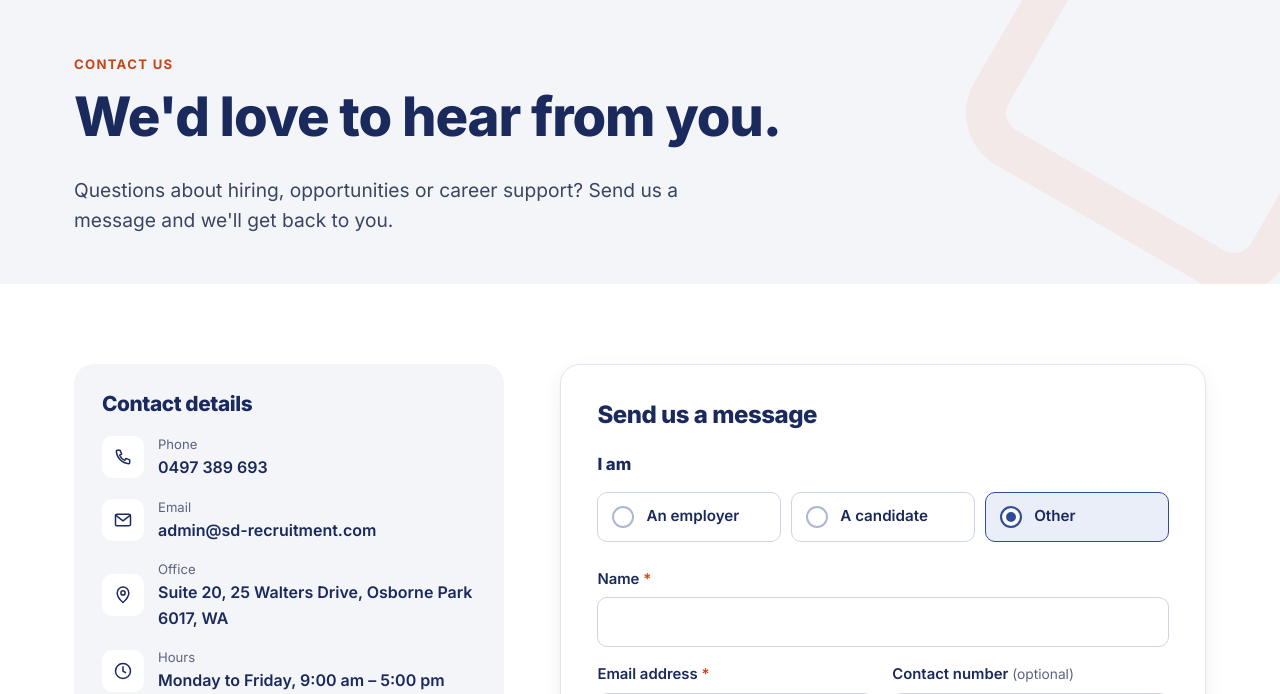
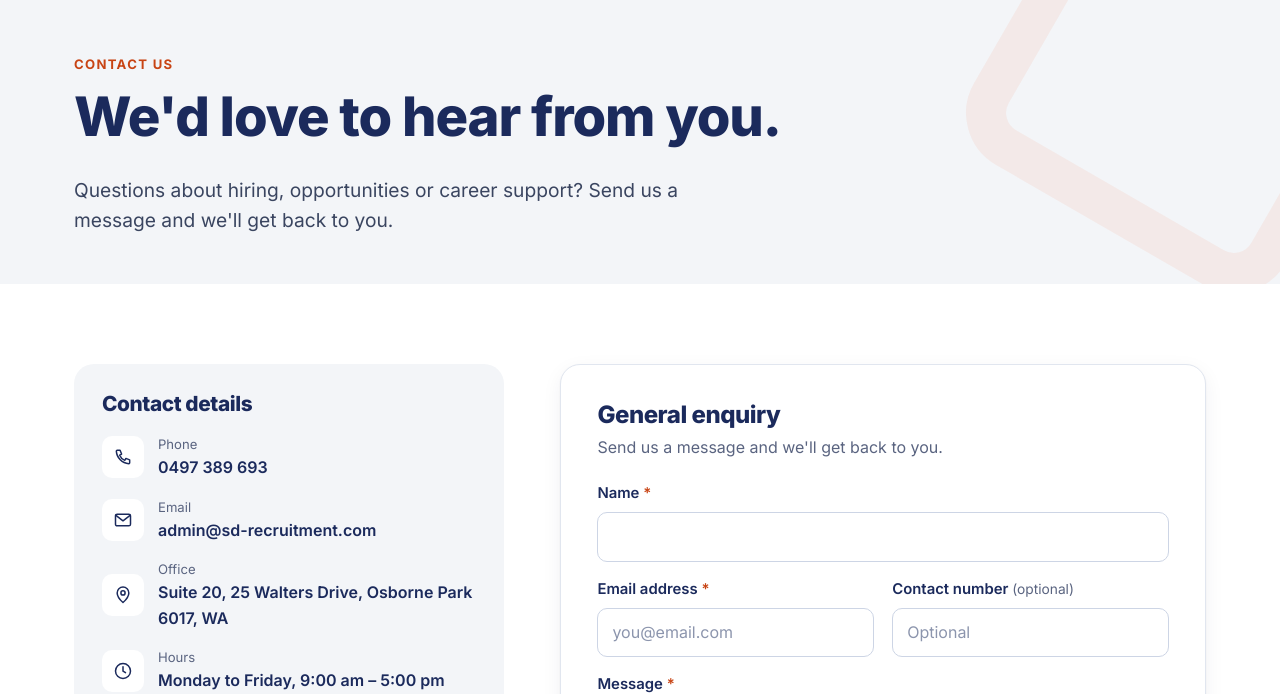
Before and after one commit to t-hinley/sd-recruitment, a Django app: page /contact/ in a window 1280 px wide. Shown: the part 86-780 px from the top of the page. Run offline with Django 5.2, Linux system fonts and the light colour scheme.

Commit message:
Contact Us: general enquiry form only
Removes the I am (An employer / A candidate / Other) choice; messages are saved as
general enquiries. The form is titled General enquiry.

Co-Authored-By: Claude Opus 5.5 <noreply@anthropic.com>
Claude-Session: https://claude.ai/code/session_018i6KhyRKKuaj4sJwSsDdCc

```diff
--- a/core/forms.py
+++ b/core/forms.py
@@ -208,11 +208,10 @@ class ContactForm(HoneypotMixin, forms.ModelForm):
 
     class Meta:
         model = ContactEnquiry
-        fields = ["name", "email", "phone", "enquirer_type", "message"]
+        fields = ["name", "email", "phone", "message"]  # saved as a general enquiry (enquirer type "Other")
         widgets = {
             "name": forms.TextInput(attrs={"autocomplete": "name"}),
             "email": forms.EmailInput(attrs={"autocomplete": "email", "placeholder": "you@email.com"}),
             "phone": forms.TextInput(attrs={"autocomplete": "tel", "inputmode": "tel", "placeholder": "Optional"}),
-            "enquirer_type": forms.RadioSelect,
             "message": forms.Textarea(attrs={"rows": 5, "placeholder": "How can we help?"}),
         }
--- a/static/css/style.css
+++ b/static/css/style.css
@@ -287,7 +287,8 @@ p { margin: 0 0 1em; }
 .ticks .icon { width: 22px; height: 22px; padding: 4px; border-radius: 50%; background: var(--orange-soft); color: var(--orange-strong); }
 .form-card { background: #fff; border-radius: var(--radius-lg); padding: 36px; box-shadow: var(--shadow-lg); border: 1px solid var(--line); }
 .form-section:not(.section--grey) .form-card { box-shadow: var(--shadow); }
-.form-card__title { font-size: 1.5rem; margin-bottom: 22px; }
+.form-card__title { font-size: 1.5rem; margin-bottom: 6px; }
+.form-card__intro { margin: 0 0 22px; color: var(--muted); }
 fieldset { border: 0; margin: 0 0 26px; padding: 0; min-width: 0; }
 legend { padding: 0; margin-bottom: 14px; color: var(--blue-ink); font-weight: 800; font-size: 1.05rem; }
 .field-grid { display: grid; grid-template-columns: 1fr 1fr; gap: 16px 18px; }
--- a/templates/core/contact.html
+++ b/templates/core/contact.html
@@ -39,23 +39,12 @@
       {% if sent %}
         {% include "includes/form_success.html" with title="Message sent" again_url="?#enquiry" again_label="Send another message" %}
       {% else %}
-      <h2 class="form-card__title">Send us a message</h2>
+      <h2 class="form-card__title">General enquiry</h2>
+      <p class="form-card__intro">Send us a message and we'll get back to you.</p>
       <form method="post" action="{% url 'core:contact' %}#enquiry" novalidate>
         {% csrf_token %}
         {% include "includes/form_errors.html" %}
         <div class="hp" aria-hidden="true">{{ form.website }}</div>
-        <fieldset class="radio-row{% if form.enquirer_type.errors %} field--error{% endif %}">
-          <legend>I am</legend>
-          <div class="choice-grid choice-grid--3">
-            {% for opt in form.enquirer_type %}
-            <label class="choice choice--radio" for="{{ opt.id_for_label }}">
-              {{ opt.tag }}
-              <span class="choice__box" aria-hidden="true"></span>
-              <span class="choice__label">{{ opt.choice_label }}</span>
-            </label>
-            {% endfor %}
-          </div>
-        </fieldset>
         <div class="field-grid">
           {% include "includes/field.html" with field=form.name wide=True %}
           {% include "includes/field.html" with field=form.email %}
```
Also changed, not shown: core/tests/test_site.py (+10 -4 lines).
